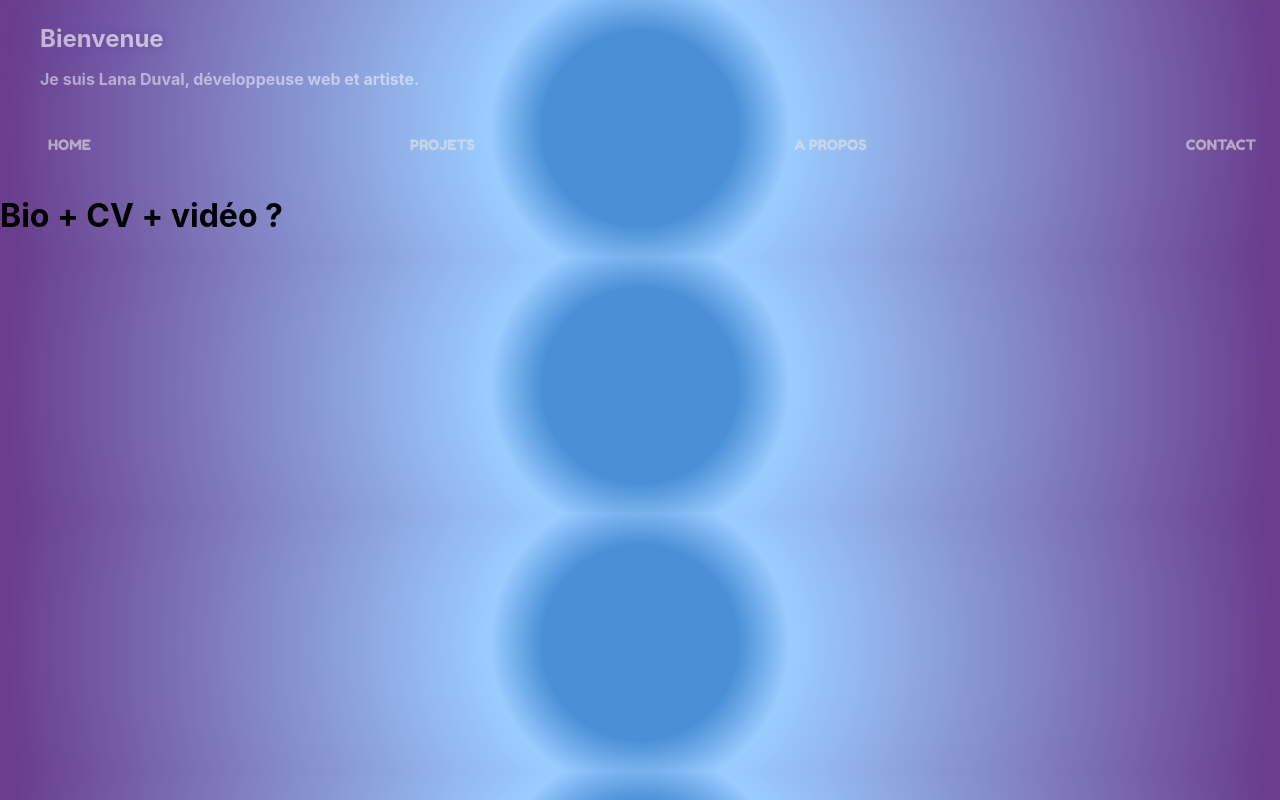
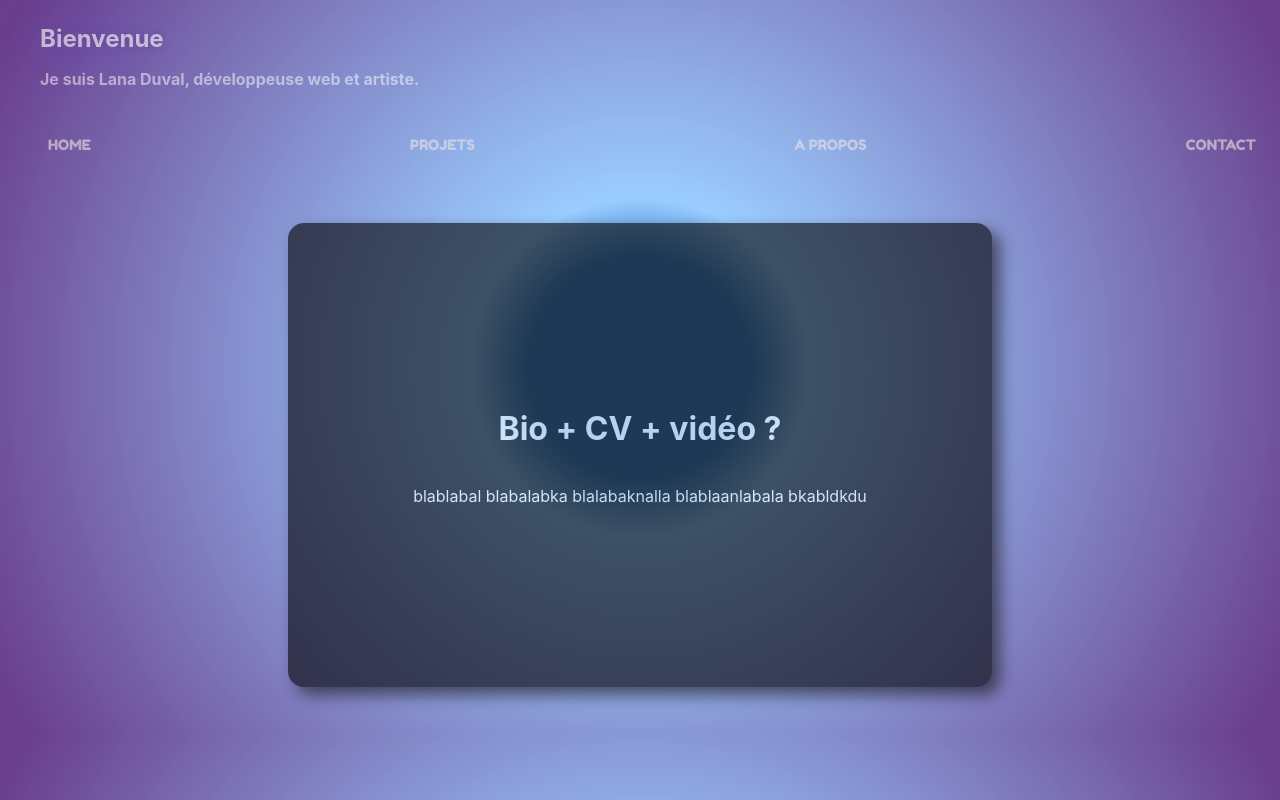
Before and after one commit to lanaduval/portfolio-V1, a React (Create React App) app: page /info in a window 1280 px wide. Built offline with nearby package versions, Linux system fonts and the light colour scheme.

Commit message:
made the div + css for every pages except Contact

```diff
--- a/src/Components/3D/SceneHaut.jsx
+++ b/src/Components/3D/SceneHaut.jsx
@@ -1,7 +1,6 @@
 import { Canvas} from '@react-three/fiber';
 import {Stars} from '@react-three/drei';
 import SphereHaut from './SphereHaut';
-import SphereBas from './SphereBas';
 
 export default function SceneHaut(){
 
--- a/src/Components/3D/SphereHaut.jsx
+++ b/src/Components/3D/SphereHaut.jsx
@@ -7,7 +7,6 @@ export default function SphereHaut(){
     return (
 <mesh rotation={[25,6,20]}>
 <sphereGeometry attach ="geometry" args={[0.7, 30, 30]}/>
-{/*<meshStandardMaterial attach ="material" transparent opacity={0.5} color='#816EFC' metalness={0.5}/> */}
 <meshStandardMaterial map={colorMap}/>
 
 </mesh>
--- a/src/Pages/Info.jsx
+++ b/src/Pages/Info.jsx
@@ -2,7 +2,20 @@
 export default function Info() {
 
     return (
-    <div>
-    <h1> Bio + CV + vidéo ?</h1>
+        <div className="info">
+    <div className="infoCard">
+    <h1> Bio
+        +
+        CV
+        +
+        vidéo
+        ?</h1>
+        <p> blablabal
+            blabalabka
+            blalabaknalla
+            blablaanlabala
+            bkabldkdu
+        </p>
+    </div>
     </div>
 )};
--- a/src/Pages/Projets.jsx
+++ b/src/Pages/Projets.jsx
@@ -14,13 +14,11 @@ export default function Info() {
 
     return (
     <div className="project">
-        <h1> 2022 </h1>
-        {projets.map((projet)=>(
+        {projets.reverse().map((projet)=>(
         <div className="projectCard">
             <h2>{projet.name}</h2>
             <img src={projet.image} alt ="aperçu du site"/>
             <p>{projet.description}</p>
-
             </div>
         ))}
 
--- a/src/style.scss
+++ b/src/style.scss
@@ -80,7 +80,7 @@ height: 100%;
     opacity: 0.7;
 }
 .sceneHaut {
-    height: 30rem;
+    height:40%;
     opacity : 0.6;
 }
 
@@ -117,22 +117,79 @@ height: 100%;
     display: flex;
     flex-direction: column;
     background-color: #fff;
+    padding: 2rem;
     border-radius: 1rem;
     box-shadow: 0.5rem 0.5rem 1rem #fff;
     opacity: 0.6;
+    height:25rem;
     width: 50%;
-    padding: 2rem;
     margin: 2rem;
     -webkit-border-radius: 1rem;
     -moz-border-radius: 1rem;
     -ms-border-radius: 1rem;
     -o-border-radius: 1rem;
 }
-.project{
+.project {
+    margin-top: 2rem;
+    padding-top: 4rem;
+  display: flex;
+  flex-direction: column;
+  justify-content: center;
+  align-items: center;
+  height:25rem;
+  overflow:scroll;
+  width: 100%;
+ animation-name: slide;
+  animation-duration: 3s;
+  animation-iteration-count: 1;
+  @keyframes slide {
+    from {
+      margin-left: 100%;
+      width: 300%;
+    }
+
+    to {
+      margin-left: 0%;
+      width: 100%;
+    }
+  }
+}
+
+.info {
     display: flex;
     flex-direction: column;
     justify-content: center;
     align-items: center;
-    width: 100%;
-    height: 100%;
+    margin-top: 3rem;
+    margin-bottom: 3rem;
+    animation-name: slide;
+    animation-duration: 3s;
+    animation-iteration-count: 1;
+    @keyframes slide {
+      from {
+        margin-left: 100%;
+        width: 100%;
+      }
+
+      to {
+        margin-left: 0%;
+        width: 100%;
+      }
+    }
+
 }
+.infoCard{
+    color: #fff;
+    background-color: black;
+    border-radius: 1rem;
+    box-shadow: 0.5rem 0.5rem 1rem rgb(22, 21, 21);
+    opacity: 0.6;
+    width: 50%;
+    height:25rem;
+    overflow:auto;
+    display: flex;
+    flex-direction: column;
+    justify-content: center;
+    align-items: center;
+    padding: 2rem;
+  }
```
